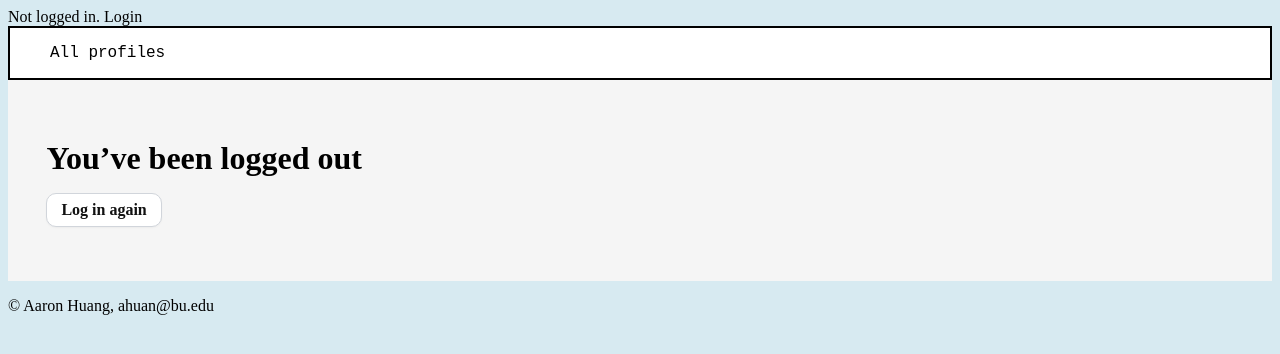
After one commit to aaronhuan/cs412, a Django app: page /mini_insta/logged_out/ in a window 1280 px wide. The commit adds this page. Shown: the top 354 px of the page. Run offline with Django 5.2, Linux system fonts and the light colour scheme.

Commit message:
Authentication: Login and logout

```diff
--- a/mini_insta/templates/mini_insta/base.html
+++ b/mini_insta/templates/mini_insta/base.html
@@ -15,7 +15,10 @@ Description: The base.html template provides a common structure for all pages in
 <body>
     {% if request.user.is_authenticated %}
     Logged in as: {{request.user}}
-    <a href = "{% url 'logout' %}"> Logout</a>
+    <form action="{% url 'logout' %}" method="POST">
+      {% csrf_token %}
+      <button type="submit">logout</button>
+    </form>
     {% else %}
     Not logged in.
     <a href = "{% url 'login' %}"> Login</a>
@@ -33,7 +36,7 @@ Description: The base.html template provides a common structure for all pages in
         {% endblock %}
     </main>
     <footer>
-        {% if profile and request.user.is_authenticated and profile.user_id == user.id%}
+        {% if request.user.is_authenticated and profile.user_id == user.id%}
         <div class="footer-nav">
             <a href="{% url 'show_feed' %}" class="nav-link" aria-label="Home">
                 <svg class="nav-icon" viewBox="0 0 24 24" aria-hidden="true">
--- /dev/null
+++ b/mini_insta/templates/mini_insta/logged_out.html
@@ -0,0 +1,6 @@
+{% extends 'mini_insta/base.html' %}
+
+{% block content %}
+<h1>You’ve been logged out</h1>
+  <p><a class="btn" href="{% url 'login' %}">Log in again</a></p>
+{% endblock %}
--- a/mini_insta/templates/mini_insta/login.html
+++ b/mini_insta/templates/mini_insta/login.html
@@ -1,4 +1,4 @@
-{% extends 'mini_insta/base.html' }
+{% extends 'mini_insta/base.html' %}
 
 {% block content %}
 <h1>Login to Instagram</h1>
@@ -6,7 +6,7 @@
     {% csrf_token %}
     {{form}}
     <input type = "submit" value ="Login">
-    <input type = "hidden" name = "next" value = "{% url 'show_all_profile%}"
+    <input type = "hidden" name = "next" value = "{% url 'show_feed' %}">
 
 </form>
 {% endblock %}
--- a/mini_insta/urls.py
+++ b/mini_insta/urls.py
@@ -19,5 +19,6 @@ urlpatterns = [
     path('profile/feed', views.PostFeedListView.as_view(), name = "show_feed"),
     path('profile/search', views.SearchView.as_view(), name = "search"),
     path('login/', auth_views.LoginView.as_view(template_name='mini_insta/login.html'), name ="login"),
-    path('logout', auth_views.LogoutView.as_view(), name="logout")
+    path('logout/', auth_views.LogoutView.as_view(next_page='logout_confirmation'), name="logout"),
+    path('logged_out/', views.LoggedOutView.as_view(), name='logout_confirmation'),
 ]
--- a/mini_insta/views.py
+++ b/mini_insta/views.py
@@ -5,15 +5,15 @@
 from django.shortcuts import render
 from .models import *
 from .forms import CreatePostForm, UpdatePostForm, UpdateProfileForm
-from django.views.generic import ListView, DetailView, CreateView, UpdateView, DeleteView
+from django.views.generic import ListView, DetailView, CreateView, UpdateView, DeleteView, TemplateView
 from django.db.models import Q
 from django.contrib.auth.mixins import LoginRequiredMixin
 
 # Create your views here.
 
 class MyLoginRequiredMixin(LoginRequiredMixin):
-    # def get_login_url(self):
-    #     return reverse()
+    def get_login_url(self):
+        return reverse('login')
 
     def get_logged_in_profile(self):
         if not self.request.user.is_authenticated:
@@ -21,8 +21,8 @@ class MyLoginRequiredMixin(LoginRequiredMixin):
 
         return Profile.objects.filter(user = self.request.user).first()
 
-    def get_query_set(self):
-        return Post.objects.filter(profile__user=self.request.user)
+    # def get_query_set(self):
+    #     return Post.objects.filter(profile__user=self.request.user)
 
 
 class ProfileListView(ListView):
@@ -170,3 +170,7 @@ class SearchView(MyLoginRequiredMixin, ListView):
             Q(bio_text__contains=self.query)
         )
         return context
+
+
+class LoggedOutView(TemplateView):
+    template_name = 'mini_insta/logged_out.html'
```
Also changed, not shown: db.sqlite3.
